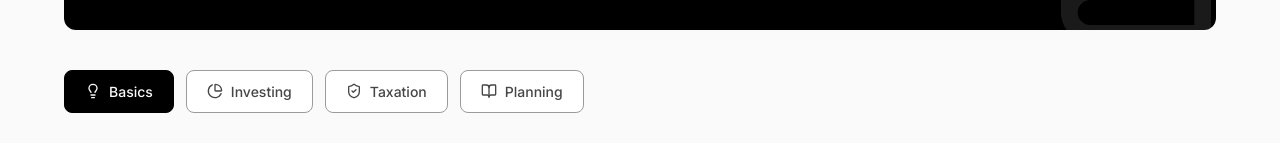
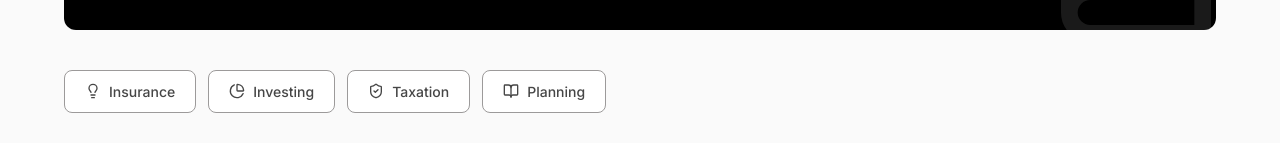
Before and after one commit to Ganesh7742/perFin, a Next.js app in the folder frontend/: page /learn in a window 1280 px wide. Shown: the part 276-419 px from the top of the page. Built offline with nearby package versions, Linux system fonts and the light colour scheme; no server answers.

Commit message:
Update learn categories and push to GitHub

```diff
--- a/frontend/app/learn/page.tsx
+++ b/frontend/app/learn/page.tsx
@@ -15,7 +15,7 @@ export default function LearnPage() {
   const [activeTab, setActiveTab] = useState('Basics');
 
   const categories = [
-    { name: 'Basics', icon: Lightbulb },
+    { name: 'Insurance', icon: Lightbulb },
     { name: 'Investing', icon: PieChart },
     { name: 'Taxation', icon: ShieldCheck },
     { name: 'Planning', icon: BookOpen },
```
